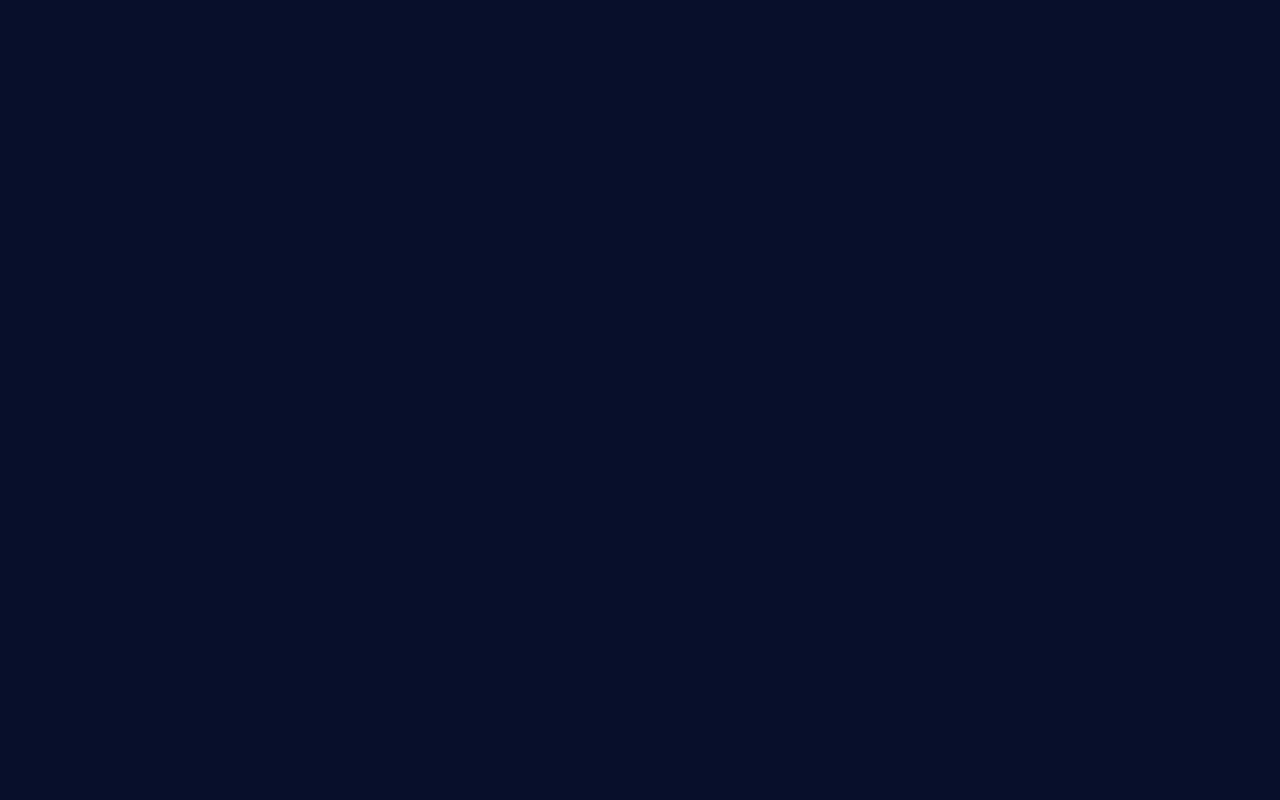
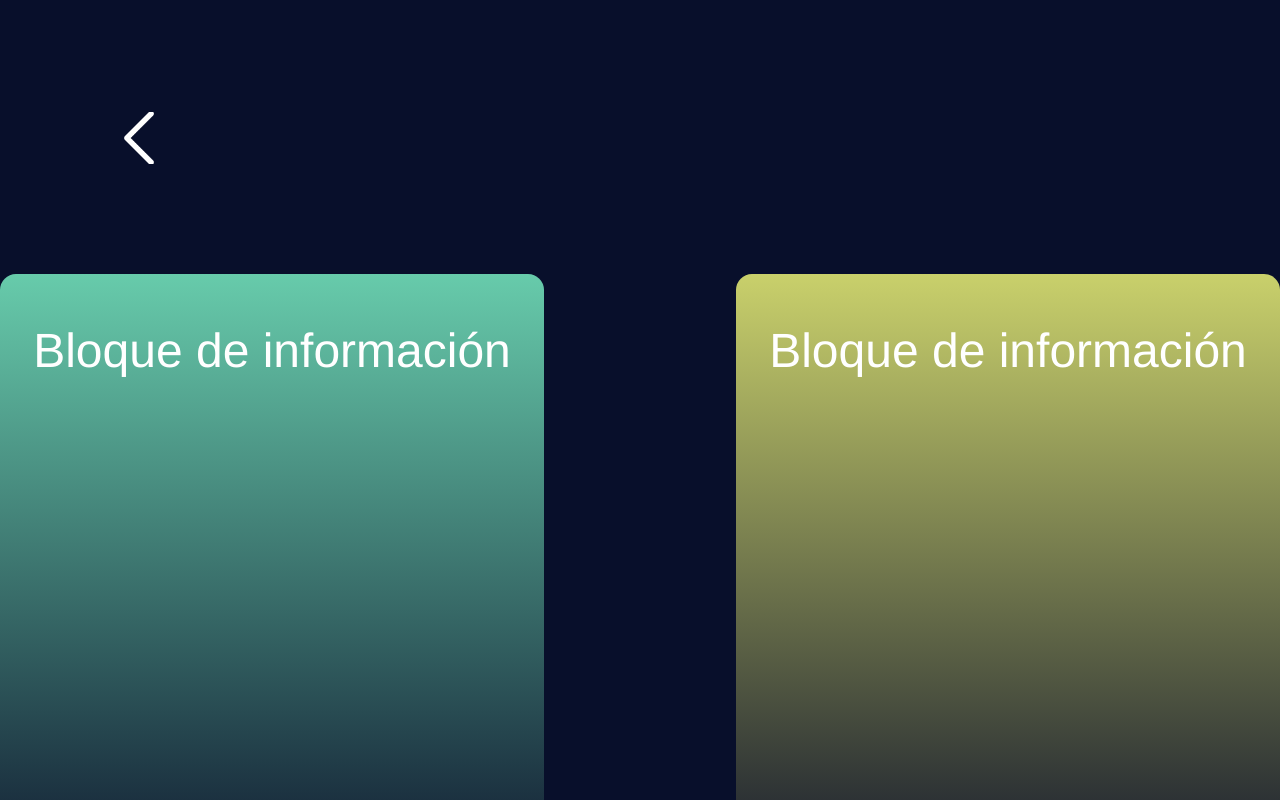
Before and after one commit to JM-Granados/farmaPower, a React (Vite) app in the folder frontend/: page /help in a window 1280 px wide. Before the commit this address had no page. Built offline with nearby package versions, Linux system fonts and the light colour scheme.

Commit message:
Interfaz completa

```diff
--- a/frontend/src/Pages/App.jsx
+++ b/frontend/src/Pages/App.jsx
@@ -16,6 +16,7 @@ import Requests from './Operator/Requests';
 import ThisRequest from './Operator/View_Request';
 import RegisterProgram from './Program/RegisterProgram';
 import Info from './Information/Info';
+import Help from './Help/Help';
 /**
  * @fileoverview Aplicación principal para el proyecto React usando React Router y Bootstrap.
  *
@@ -51,12 +52,14 @@ function App() {
         <Route path='/MyRequests' element={<My_Requests/>}></Route>
         {/* Ruta para la página de requests de operador accesible desde '/requests' */}
         <Route path='/Requests' element={<Requests/>}></Route>
-        {/* Ruta para la página de request específico accesible desde '/viewrequest' */}
+        {/* Ruta para la página de request específico accesible desde '/viewrequest/id' */}
         <Route path='/viewrequest/:id' element={<ThisRequest/>}></Route>
         {/* Ruta para la página de registrar programa accesible desde '/registerProgram' */}
         <Route path='/registerProgram' element={<RegisterProgram/>}></Route>
-        {/* Ruta para la página de registrar programa accesible desde '/registerProgram' */}
+        {/* Ruta para la página de registrar programa accesible desde '/info/id' */}
         <Route path='/info/:id' element={<Info/>}></Route> {/*No se como se vaya a manejar esto */}
+        {/* Ruta para la página de registrar programa accesible desde '/help' */}
+        <Route path='/help' element={<Help/>}></Route> {/*No se como se vaya a manejar esto */}
 
       </Routes>
     </BrowserRouter>
--- /dev/null
+++ b/frontend/src/Pages/Help/Help.css
@@ -0,0 +1,52 @@
+:root {
+    --variable-collection-c1: #67cbab;
+    --variable-collection-c2: #0b1029;
+    --variable-collection-c3: #c9d06b;
+}
+
+.back-1 {
+    width: 54px;
+    height: 52px;
+    flex-shrink: 0;
+    margin-left: 7rem;
+}
+
+.big-container {
+    margin-top: 7rem;
+}
+
+.help-section {
+    margin-top: 5rem;
+    align-items: center;
+    display: flex;
+    justify-content: center;
+    gap: 12rem;
+}
+
+.card1 {
+    background: linear-gradient(to bottom, var(--variable-collection-c1),var(--variable-collection-c2) );
+    width: 35rem;
+    height: 40rem;
+    border-radius: 1rem;
+}
+
+.card2 {
+    background: linear-gradient(to bottom, var(--variable-collection-c3), var(--variable-collection-c2));
+    width: 35rem;
+    height: 40rem;
+    border-radius: 1rem;
+}
+
+.card-body {
+    padding-top: 3rem;
+    background: transparent;
+    justify-items: center;
+}
+
+.help-text {
+    font-family: "League Spartan-Regular", Helvetica;
+    color: var(--variable-collection-seleccionado);
+    font-size: 3rem;
+    font-weight: 300;
+
+}
--- a/frontend/src/Pages/Help/Help.jsx
+++ b/frontend/src/Pages/Help/Help.jsx
@@ -0,0 +1,24 @@
+import "./Help.css"
+import back1 from '../../assets/back1.png';
+
+function Help(){
+    return (
+        <div className="big-container">
+            <img className="back-1" alt="Back" src={back1} />
+            <div className="help-section">
+                <div className="card1">
+                    <div className="card-body">
+                        <h1 className="help-text"> Bloque de información </h1>
+                    </div>
+                </div>
+                <div className="card2">
+                    <div className="card-body">
+                        <h1 className="help-text"> Bloque de información </h1>
+                    </div>
+                </div>
+            </div>
+        </div>
+    );
+}
+
+export default Help;
--- a/frontend/src/Pages/Information/Info.css
+++ b/frontend/src/Pages/Information/Info.css
@@ -1,5 +1,66 @@
+:root {
+    --variable-collection-c1: rgb(255, 150, 84);
+    --variable-collection-c2: rgb(255, 183, 83);
+    --variable-collection-fondo: rgba(20, 30, 70, 1);
+    --variable-collection-fondo-exp: rgba(8, 15, 43, 1);
+    --variable-collection-fondo-solicitudes: rgba(17, 26, 61, 1);
+    --variable-collection-inputs: rgba(40, 55, 115, 1);
+    --variable-collection-no-seleccionado: rgba(125, 125, 125, 1);
+    --variable-collection-seleccionado: rgba(255, 255, 255, 1);
+}
+
+.info-container {
+    display: flex;
+    align-items: center;
+    margin-top: 8rem;
+}
+
 .back-1 {
-    width: 54px;
-    height: 52px;
+    width: 80px;
+    height: auto;
     flex-shrink: 0;
+    margin-left: 5rem;
+    margin-right: 5rem;
 }
+
+.title-info {
+    font-family: "League Spartan-Regular", Helvetica;
+    color: var(--variable-collection-seleccionado);
+    font-size: 6rem;
+    font-weight: 300;
+}
+
+.little-info {
+    font-family: "League Spartan-Regular", Helvetica;
+    color: var(--variable-collection-seleccionado);
+    font-size: 2rem;
+    font-weight: 300;
+}
+
+.little-info-container {
+    display: flex;
+    align-items: center;
+    margin-top: 5rem;
+    margin-left: 16rem;
+}
+
+.custom-input {
+    background-color: var(--variable-collection-inputs);
+    border: 1px solid var(--variable-collection-inputs);
+    border-radius: 26px; /* Bordes redondeados */
+    color: var(--variable-collection-seleccionado); /* Color del texto */
+    padding-top: 15px;
+    padding-bottom: 15px;
+    font-size: 20px;
+    padding-left: 30px;
+    width: 35rem;
+    height: 6rem;
+    margin-left: 8rem;
+}
+
+.little-info-container2 {
+    display: flex;
+    align-items: center;
+    margin-top: 2rem;
+    margin-left: 16rem;
+}
--- a/frontend/src/Pages/Information/Info.jsx
+++ b/frontend/src/Pages/Information/Info.jsx
@@ -4,7 +4,30 @@ import back1 from '../../assets/back1.png';
 function Info(){
     return (
         <div>
-            <img className="back-1" alt="Back" src={back1} />
+            <div className="info-container">
+                <img className="back-1" alt="Back" src={back1} />
+                <h1 className="title-info"> Información </h1>
+            </div>
+            <div className="little-info-container">
+                <h2 className="little-info"> Campo de información</h2>
+                <input
+                    type="text"
+                    readOnly
+                    className="custom-input"
+                    id="staticInfo"
+                    defaultValue=''
+                />
+            </div>
+            <div className="little-info-container2">
+                <h2 className="little-info"> Campo de información</h2>
+                <input
+                    type="text"
+                    readOnly
+                    className="custom-input"
+                    id="staticInfo"
+                    defaultValue=''
+                />
+            </div>
         </div>
     );
 }
```
